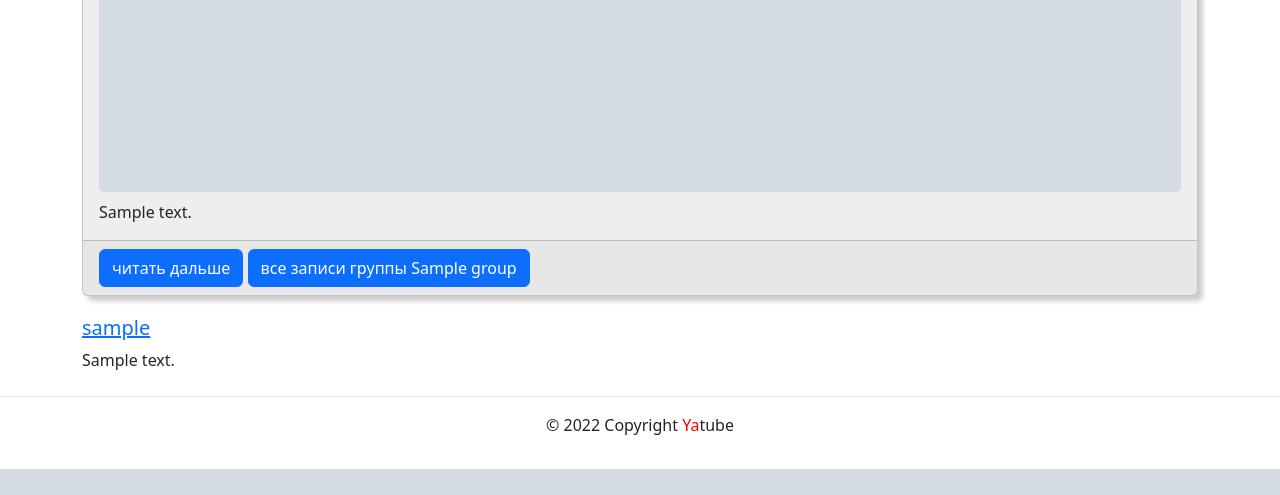
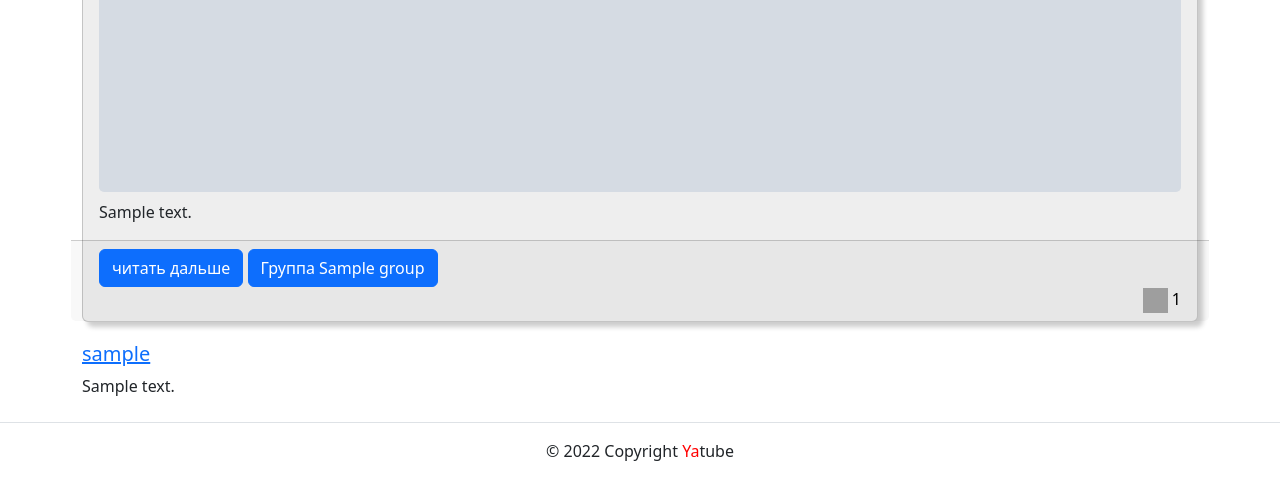
Before and after one commit to viator3m/journals, a Django app: template yatube/templates/posts/post_detail.html in a window 1280 px wide. Shown: the part 814-1309 px from the top of the page. Before the commit the page ends 1283 px from the top, so only its background shows below. Run offline with Django 3.2, Linux system fonts and the light colour scheme; the template is opened without the code that fills it: values that come from a table or form of the project are taken from there, others are empty; tables that the repository leaves empty hold one stand-in row (values such as "Sample post"); grey boxes marked "Sample" are stand-in pictures; some libraries are stand-ins or nearby versions; grey boxes are pictures that could not be loaded.

Commit message:
Added comments counter in template of post

```diff
--- a/yatube/templates/posts/includes/post.html
+++ b/yatube/templates/posts/includes/post.html
@@ -1,4 +1,5 @@
 {% load thumbnail %}
+{% load static %}
 
 <article class="mt-5">
   <div class="card" style="
@@ -18,11 +19,13 @@
     </ul>
     <div class="card-body">
       {% thumbnail post.image "960x339" crop="center" upscale=True as im %}
-        <img class="card-img my-2" src="{{ im.url }}">
+        <img class="card-img my-2" src="{{ im.url }}" alt="">
       {% endthumbnail %}
       {{ post.text|truncatechars:300 }}
     </div>
-    <div class="card-footer">
+
+    <div class="card-footer row justify-content-between">
+      <div class="col-6">
         <a href="{% url 'posts:post_detail' post.id %}"
            class="btn btn-primary">
           читать дальше</a>
@@ -30,9 +33,22 @@
           {% if post.group %}
             <a href="{% url 'posts:group_list' post.group.slug %}"
                class="btn btn-primary">
-        все записи группы {{ post.group.title }}</a>
+              Группа {{ post.group.title }}</a>
           {% endif %}
         {% endif %}
       </div>
+
+      {% if not request.resolver_match.view_name == 'posts:post_detail' %}
+        <div class="col-12 text-end">
+          <a href="{% url 'posts:post_detail' post.id %}"
+             class="text-black" style="text-decoration: None">
+            <img src="{% static 'img/comment.png' %}" width="25" height="25"
+                 class="d-inline-block" alt="">
+            {{ post.comment.count }}
+          </a>
+        </div>
+      {% endif %}
+
+    </div>
   </div>
 </article>
```
Lines whose indentation alone changed are shown as unchanged.
